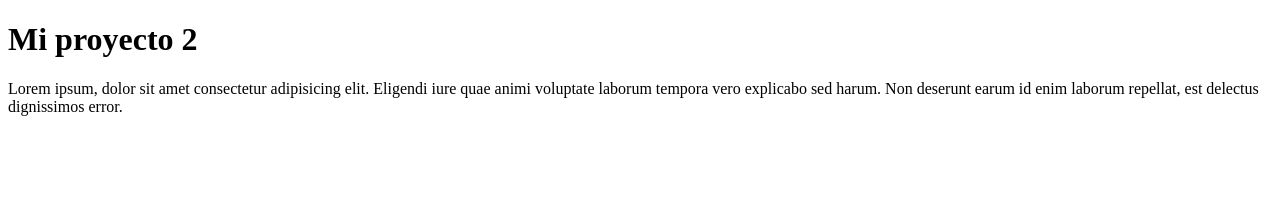
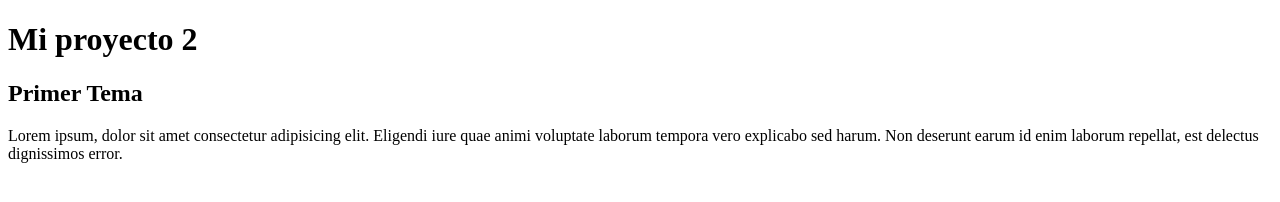
Before and after one commit to danielsanchez68/pruebaC2, a plain HTML site: page index.html in a window 1280 px wide. Drawn offline with Linux system fonts and the light colour scheme.

Commit message:
agregue un subtítulo

```diff
--- a/index.html
+++ b/index.html
@@ -9,6 +9,7 @@
 <body>
 
     <h1>Mi proyecto 2</h1>
+    <h2>Primer Tema</h2>
     <p>
         Lorem ipsum, dolor sit amet consectetur adipisicing elit. Eligendi iure quae animi voluptate laborum tempora vero explicabo sed harum. Non deserunt earum id enim laborum repellat, est delectus dignissimos error.
     </p>
```
